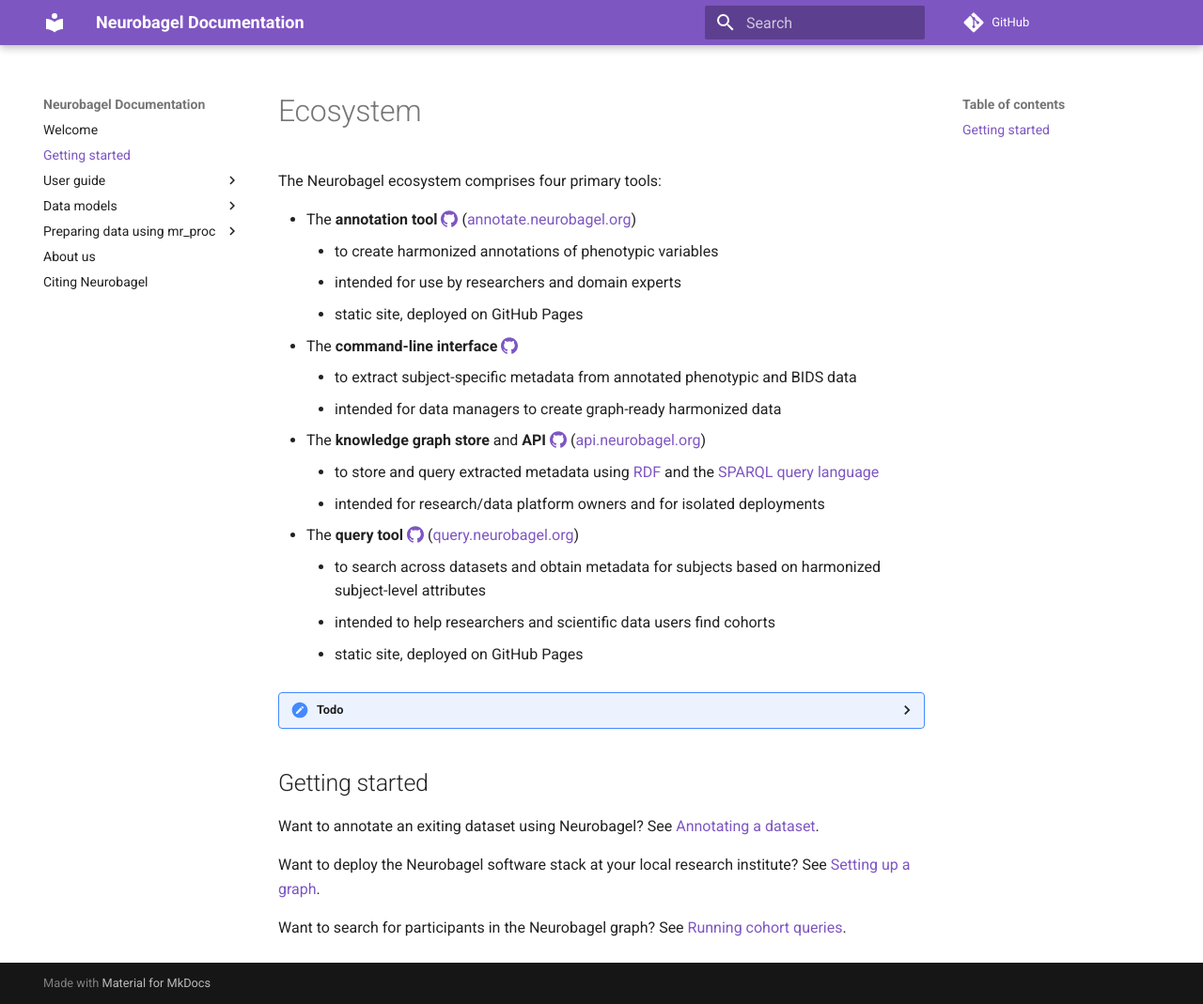
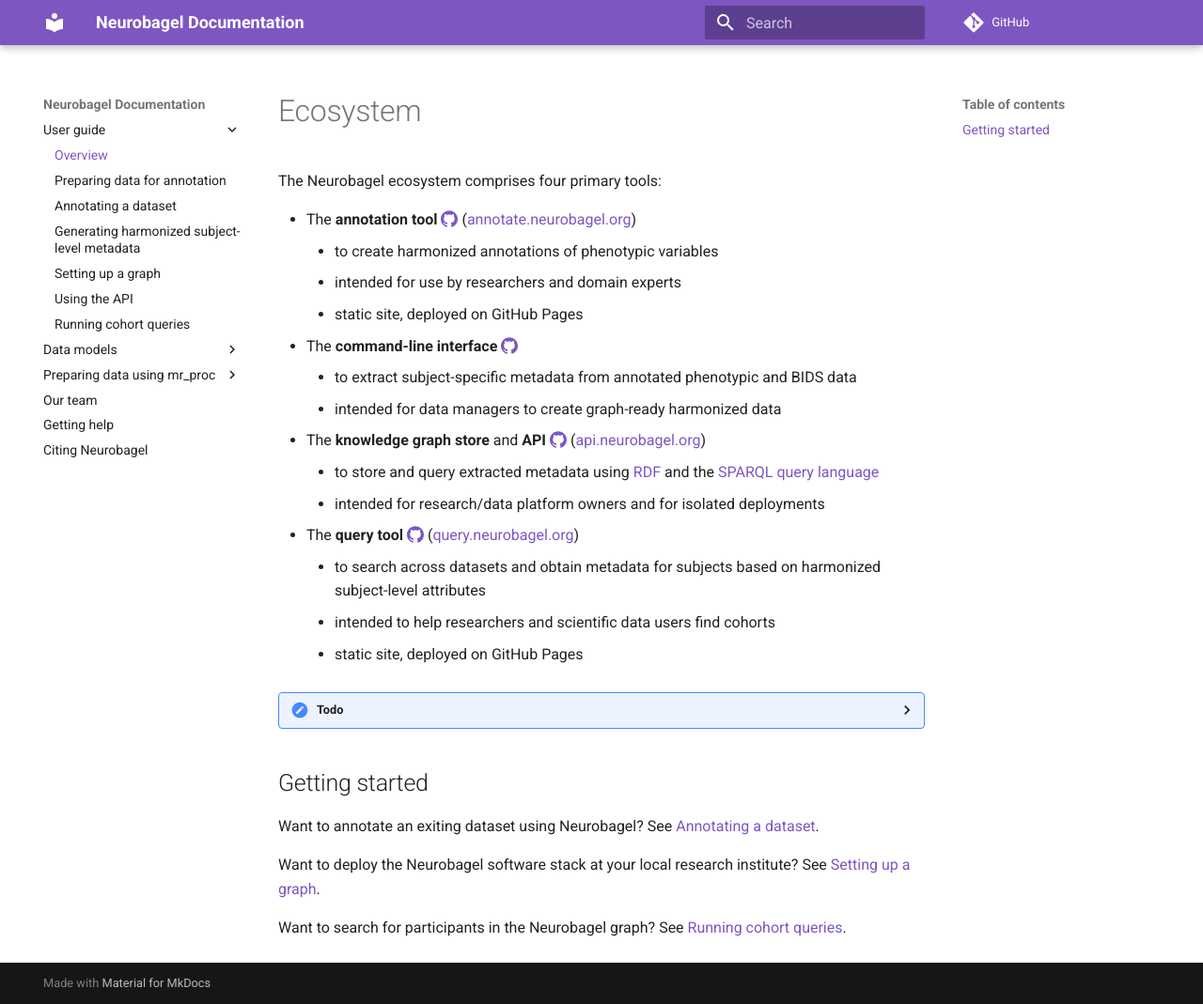
Before and after one commit to neurobagel/documentation, an MkDocs documentation site: the page built from docs/overview.md, in a window 1280 px wide and 1069 px high. Shown: the whole window at 94% size. Built offline with MkDocs 1.6.1 and Material for MkDocs 9.7.7, drawn with Linux system fonts in a browser that asks for light colours; comment, search, counter and statistics services are not loaded.

Commit message:
update page groups

```diff
--- a/mkdocs.yml
+++ b/mkdocs.yml
@@ -11,9 +11,8 @@
 
 # Page Navigation
 nav:
-  - Welcome: "index.md"
-  - Getting started: "start.md"
   - User guide:
+    - Overview: "overview.md"
     - Preparing data for annotation: "data_prep.md"
     - Annotating a dataset: "annotation_tool.md"
     - Generating harmonized subject-level metadata: "cli.md"
@@ -36,7 +35,8 @@
       - Pipeline specific instructions:
         - fmriprep: "mr_proc/workflow/proc_pipe/fmriprep.md"
         - mriqc: "mr_proc/workflow/proc_pipe/mriqc.md"
-  - About us: "about.md"
+  - Our team: "team.md"
+  - Getting help: "getting_help.md"
   - Citing Neurobagel: "cite.md"
 
 markdown_extensions:
```
Also changed, not shown: docs/index.md (deleted, +0 -12 lines), docs/overview.md (renamed from docs/start.md), docs/team.md (renamed from docs/about.md).
